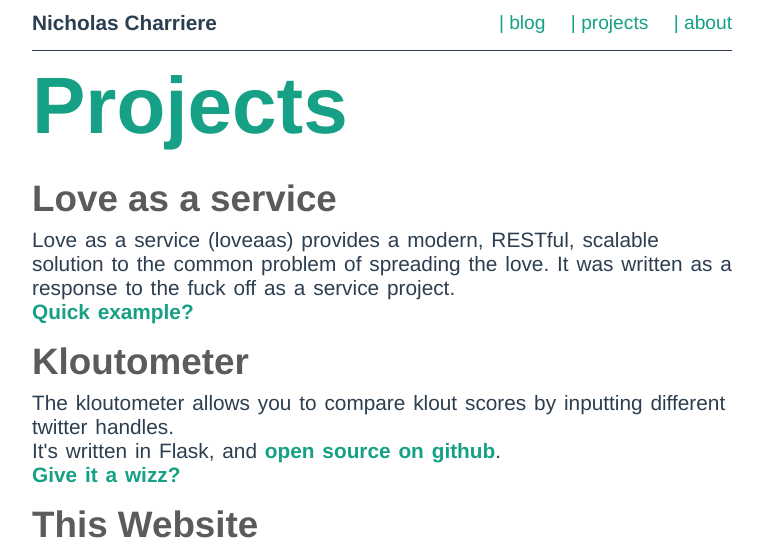
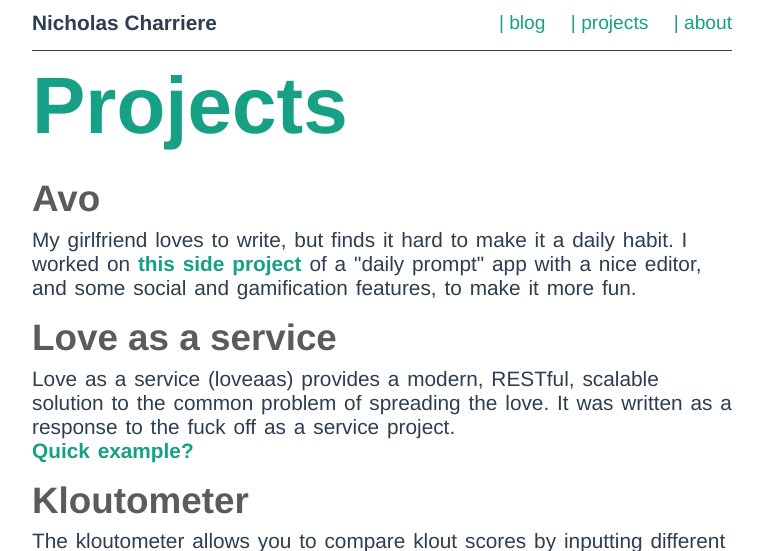
Before and after one commit to nichochar/blog, a Flask app: page /projects in a window 1280 px wide. Shown: the top 551 px of the page, without its empty margins (258-1021 px from the left). Run offline with Flask 2, Linux system fonts and the light colour scheme; some libraries are stand-ins or nearby versions.

Commit message:
Skeleton for AVO article + added it to projects

```diff
--- a/blog/articles.py
+++ b/blog/articles.py
@@ -27,4 +27,11 @@ articles_data = [
         'title': 'Morning Routine',
         'description': 'Ahh.. The obligatory, unoriginal rantings about my morning routine'
     },
+    {
+        'slug': 'avo',
+        'year': 2016,
+        'month': 4,
+        'title': 'Avo',
+        'description': 'I built something: a cool and friendly app to help develop a daily writing habit'
+    },
 ]
--- a/blog/templates/projects.html
+++ b/blog/templates/projects.html
@@ -3,6 +3,12 @@
 {% block badass_content %}
 <div class="projects-main-page">
     <h1>Projects</h1>
+    <h2><a href="http://avostories.com">Avo</a></h2>
+    <p>
+    My girlfriend loves to write, but finds it hard to make it a daily habit. I worked on <a href="http://avostories.com">this side project</a> of a "daily prompt" app
+        with a nice editor, and some social and gamification features, to make it more fun.
+    <p>
+
     <h2><a href="http://loveaas.com">Love as a service</a></h2>
     <p>
         Love as a service (loveaas) provides a modern, RESTful, scalable solution to the common problem of spreading the love.
@@ -22,5 +28,6 @@
         The code for this website is also <a href="https://github.com/nichochar/blog">open source on github</a>.<br>
         It is a python Flask application, I run in on Digital Ocean service (which I love) on a linux machine through apache.
     </p>
+
 </div>
 {% endblock %}
```
Also changed, not shown: blog/templates/2016/4/avo.html (added, +7 -0 lines).
